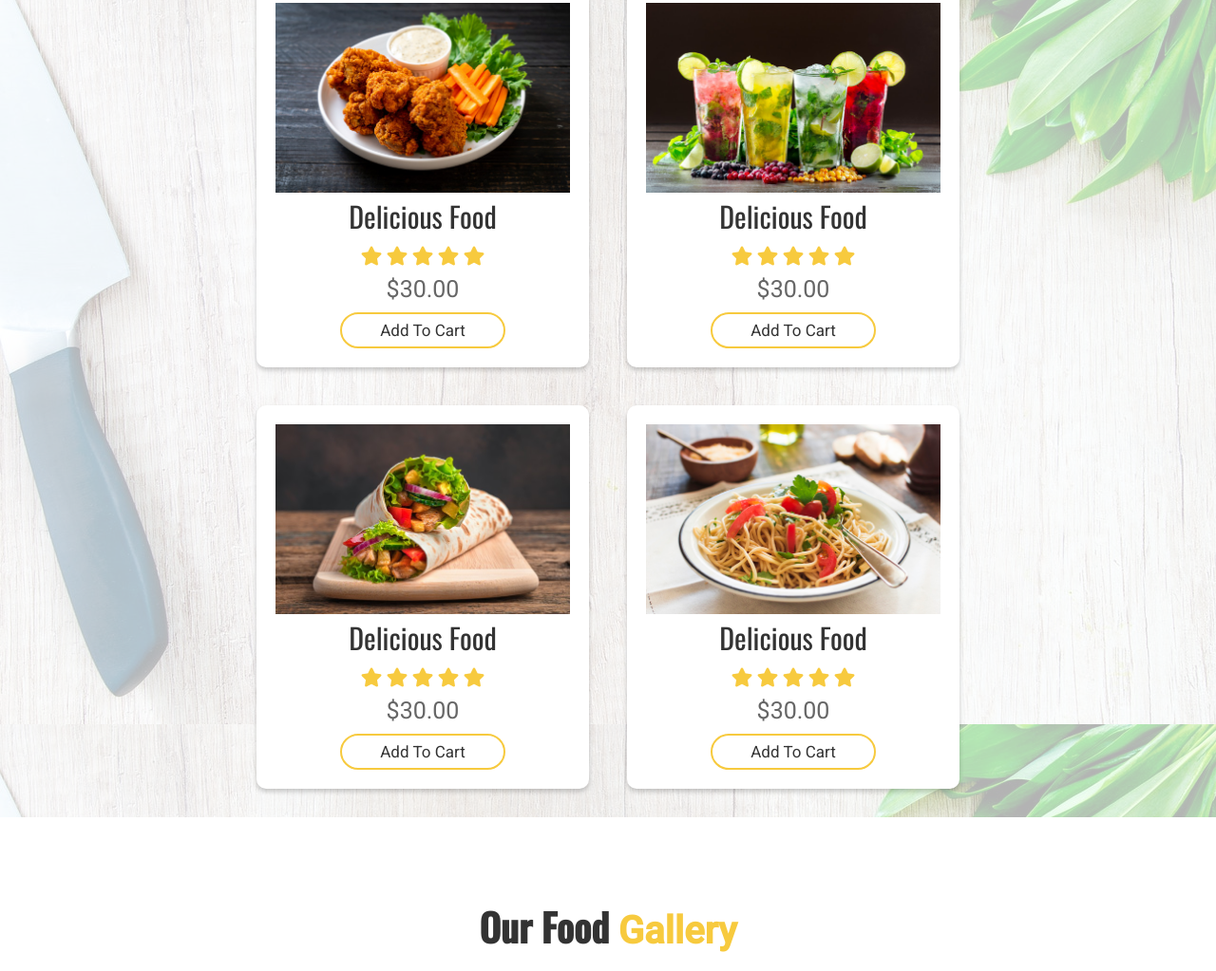
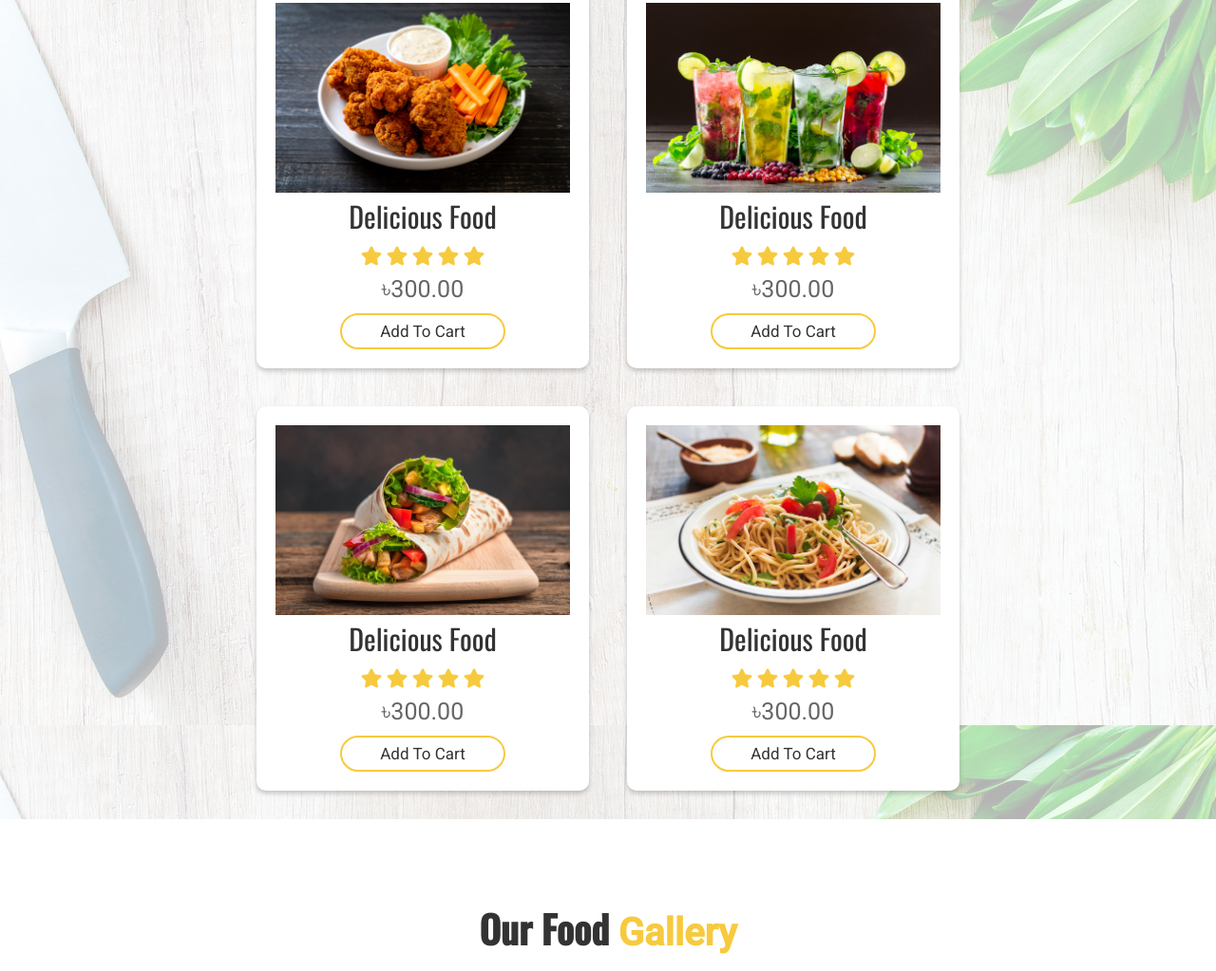
Before and after one commit to tanvirhossain88221/Food-Restaurant, a plain HTML site: page index.html in a window 1280 px wide. Shown: the part 2582-3605 px from the top of the page at 95% size. Drawn offline with nearby package versions, Linux system fonts and the light colour scheme.

Commit message:
changed3

```diff
--- a/index.html
+++ b/index.html
@@ -144,7 +144,7 @@
                     <i class="fas fa-star"></i>
                     <i class="fas fa-star"></i>
                 </div>
-                <div class="price">$30.00</div>
+                <div class="price">৳300.00</div>
                 <a href="#"><button class="btn">add to cart</button></a>
             </div>
 
@@ -158,7 +158,7 @@
                     <i class="fas fa-star"></i>
                     <i class="fas fa-star"></i>
                 </div>
-                <div class="price">$30.00</div>
+                <div class="price">৳300.00</div>
                 <a href="#"><button class="btn">add to cart</button></a>
             </div>
 
@@ -172,7 +172,7 @@
                     <i class="fas fa-star"></i>
                     <i class="fas fa-star"></i>
                 </div>
-                <div class="price">$30.00</div>
+                <div class="price">৳300.00</div>
                 <a href="#"><button class="btn">add to cart</button></a>
             </div>
 
@@ -186,7 +186,7 @@
                     <i class="fas fa-star"></i>
                     <i class="fas fa-star"></i>
                 </div>
-                <div class="price">$30.00</div>
+                <div class="price">৳300.00</div>
                 <a href="#"><button class="btn">add to cart</button></a>
             </div>
 
```
